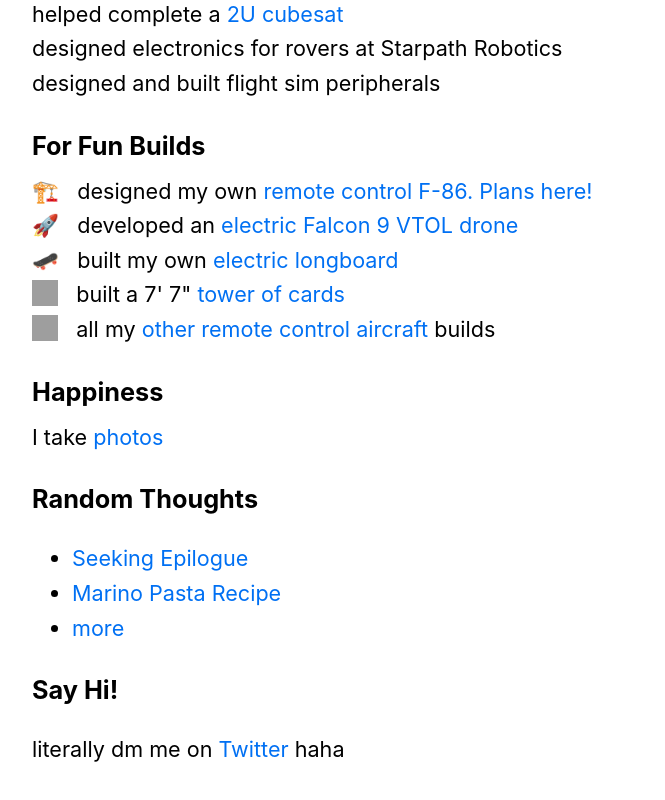
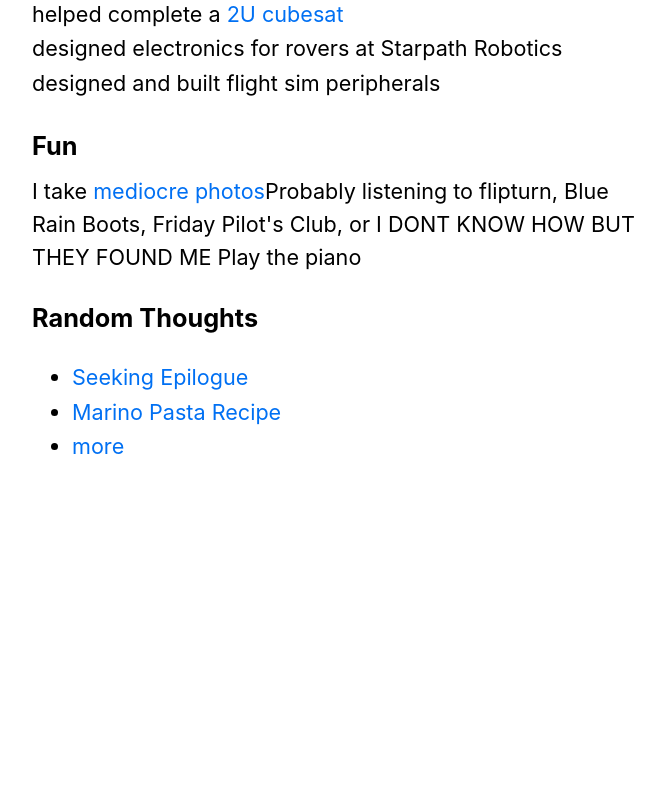
Before and after one commit to Alan-JH/nextjs-alan-website, a Next.js app: page / in a window 1280 px wide. Shown: the part 736-1536 px from the top of the page, without its empty margins (302-967 px from the left). After the commit the page ends 1308 px from the top, so only its background shows below. Built offline with nearby package versions, Linux system fonts and the light colour scheme; grey boxes are pictures that could not be loaded.

Commit message:
rename builds to projects, update notes

```diff
--- a/components/layout.js
+++ b/components/layout.js
@@ -31,8 +31,8 @@ export function header_links() {
 
   &nbsp;&nbsp;|&nbsp;&nbsp;
 
-  <Link href="/builds/builds-landing" >
-  <a>Builds</a>
+  <Link href="/projects/projects-landing" >
+  <a>Projects</a>
   </Link>
 
   &nbsp;&nbsp;|&nbsp;&nbsp;
--- a/pages/index.js
+++ b/pages/index.js
@@ -65,66 +65,16 @@ export default function Home() {
         <br></br>
         </p>
 
-        <h3>For Fun Builds</h3>
-        🏗️ &nbsp; designed my own <Link href="/builds/f86" >
-        <a>remote control F-86. Plans here!</a>
-        </Link>
-
-        <br></br>
-
-        🚀 &nbsp; developed an <Link href="/builds/lodestar" >
-        <a>electric Falcon 9 VTOL drone</a>
-        </Link>
-
-        <br></br>
-
-        🛹 &nbsp; built my own <Link href="/builds/longboard" >
-        <a>electric longboard</a>
-        </Link>
-
-        <br></br>
-
-        <div>
-        <img src="/images/tower-of-cards/poker-cards.png"
-          width  = {icon_size}
-          height = {icon_size}
-          align = "left"
-          style={{marginTop: 3}}
-          href="https://www.flaticon.com/free-icons/playing-cards"
-          comment="Playing cards icons created by Freepik - Flaticon"
-        />
-        &nbsp;&nbsp; built a 7' 7" <Link href="/builds/tower-of-cards" >
-        <a>tower of cards</a>
-        </Link>
-        </div>
-
-        <div>
-        <img src="https://img.icons8.com/external-vitaliy-gorbachev-flat-vitaly-gorbachev/58/000000/external-hangar-airport-vitaliy-gorbachev-flat-vitaly-gorbachev.png"
-          width  = {icon_size}
-          height = {icon_size}
-          align = "left"
-          style={{marginTop: 3}}
-          href="https://icons8.com/icon/4AAzlm0vDwwY/hangar"
-        /> &nbsp;&nbsp; all my <Link href="/builds/hangar" >
-        <a>other remote control aircraft</a>
-        </Link> builds
-        </div>
-
-        <h3>Happiness</h3>
+        <h3>Fun</h3>
 
         I take <Link href="/photos/photos-landing" >
-        <a>photos</a>
+        <a>mediocre photos</a>
         </Link>
+        Probably listening to flipturn, Blue Rain Boots, Friday Pilot's Club, or I DONT KNOW HOW BUT THEY FOUND ME
+        Play the piano
 
         <h3>Random Thoughts</h3>
         {front_page_post_list()}
-
-        <h3>Say Hi!</h3>
-
-        <p>literally dm me on&nbsp;
-          <a href="https://twitter.com/shihao_cao" className="button" target="_blank">Twitter</a>
-          &nbsp;haha
-        </p>
       </section>
 
     </Layout>
--- a/pages/notes/notes-landing.js
+++ b/pages/notes/notes-landing.js
@@ -32,10 +32,10 @@ export function front_page_post_list(){
                 <title>Notes</title>
             </Head>
 
-            <h2>A place to share my notes</h2>
+            <h2></h2>
 
             <p>
-            I found myself wanting a place to put my random thoughts, notes, pdfs, and guides. So putting this up publicly to share.
+
             </p>
 
             {full_post_list()}
--- a/pages/notes/notes-template.js
+++ b/pages/notes/notes-template.js
@@ -10,11 +10,10 @@ const title = "Title"
 
 export default function FirstPost() {
   return (
-    <Layout layout_type={styles.container}>
+    <Layout layout_type={styles.container} bgimage="/images/headers/notesheader.jpg" pagetitle={title} headertextcolor="white">
       <Head>
         <title>{title}</title>
       </Head>
-      <h1>{title}</h1>
 
       <Link href="/notes/notes-landing">
         <a>Back to notes</a>
--- a/pages/builds/builds-template.js
+++ b/pages/projects/projects-template.js
@@ -10,14 +10,14 @@ const title = "Title"
 
 export default function FirstPost() {
   return (
-    <Layout layout_type={styles.container}>
+    <Layout layout_type={styles.container} bgimage="/images/headers/buildsheader.jpg" pagetitle={title} headertextcolor="white">
       <Head>
         <title>{title}</title>
       </Head>
       <h1>{title}</h1>
 
-      <Link href="/builds/builds-landing">
-        <a>Back to builds</a>
+      <Link href="/projects/projects-landing">
+        <a>Back to projects</a>
       </Link>
       <br></br>
 
```
Also changed, not shown: pages/notes/how-i-made-this-website.js (+3 -4 lines), pages/projects/projects-landing.js (renamed from pages/builds/builds-landing.js, +3 -7 lines).
